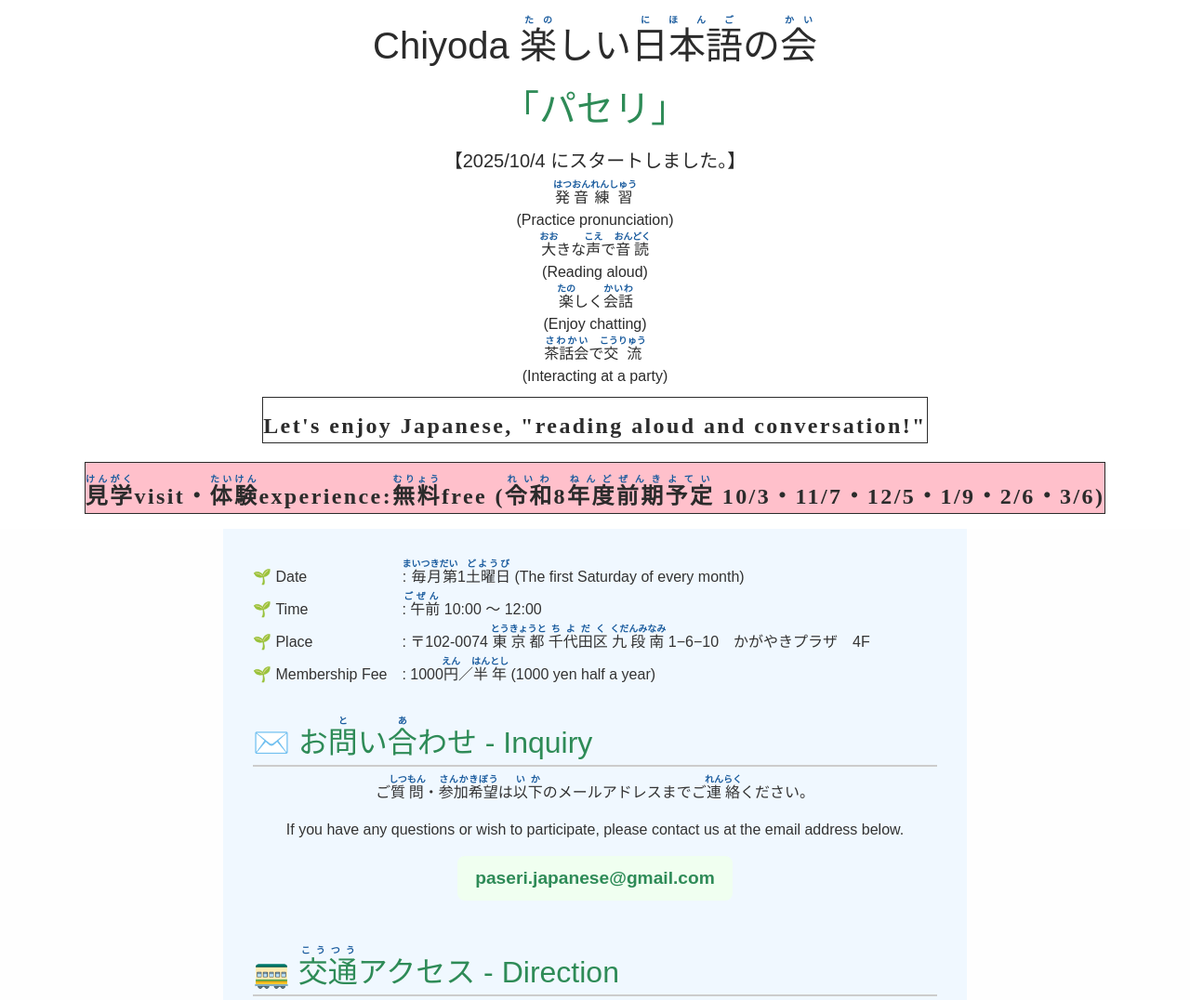
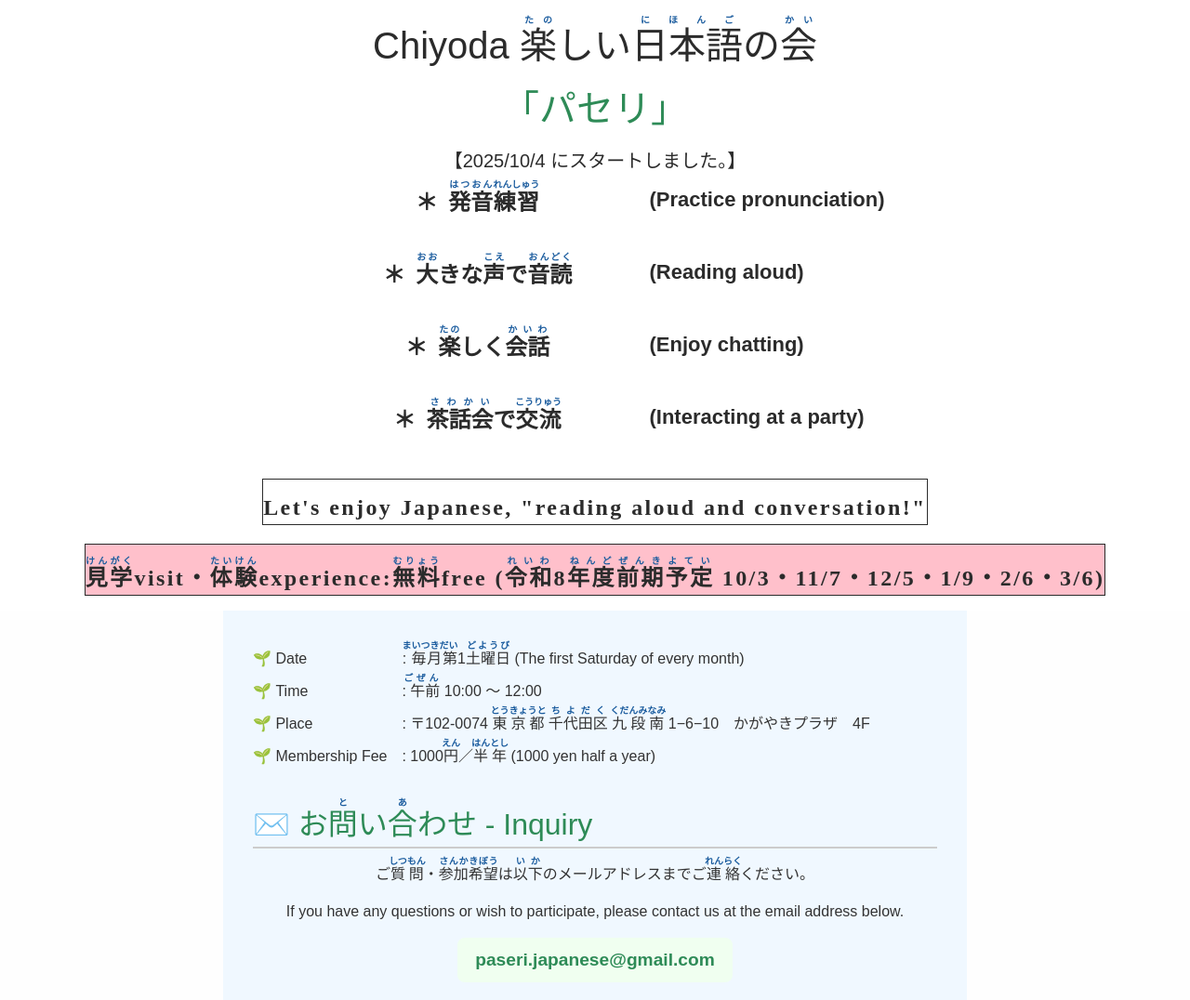
Before and after one commit to paseri-japanese/homepage, a plain HTML site: page index.html in a window 1280 px wide. Shown: the top 1076 px of the page at 93% size. Drawn offline with nearby package versions, Linux system fonts and the light colour scheme.

Commit message:
Update style.css

```diff
--- a/style.css
+++ b/style.css
@@ -233,6 +233,35 @@ button ruby rt {
   color: white
 }
 
+ .practice-list {
+      max-width: 800px;
+      margin: 0 auto;
+    }
+
+    .item {
+      display: flex;
+      align-items: center;
+      margin-bottom: 35px;
+    }
+
+    .japanese {
+      width: 370px;
+      font-size: 24px;
+      font-weight: bold;
+    }
+
+    .japanese::before {
+      content: "＊";
+      margin-right: 5px;
+    }
+
+    .english {
+      font-size: 22px;
+      font-weight: bold;
+    }
+
+
+
 /* 📱 Mobile Styles */
     /* @media (max-width: 600px) {
       header, footer {
```
